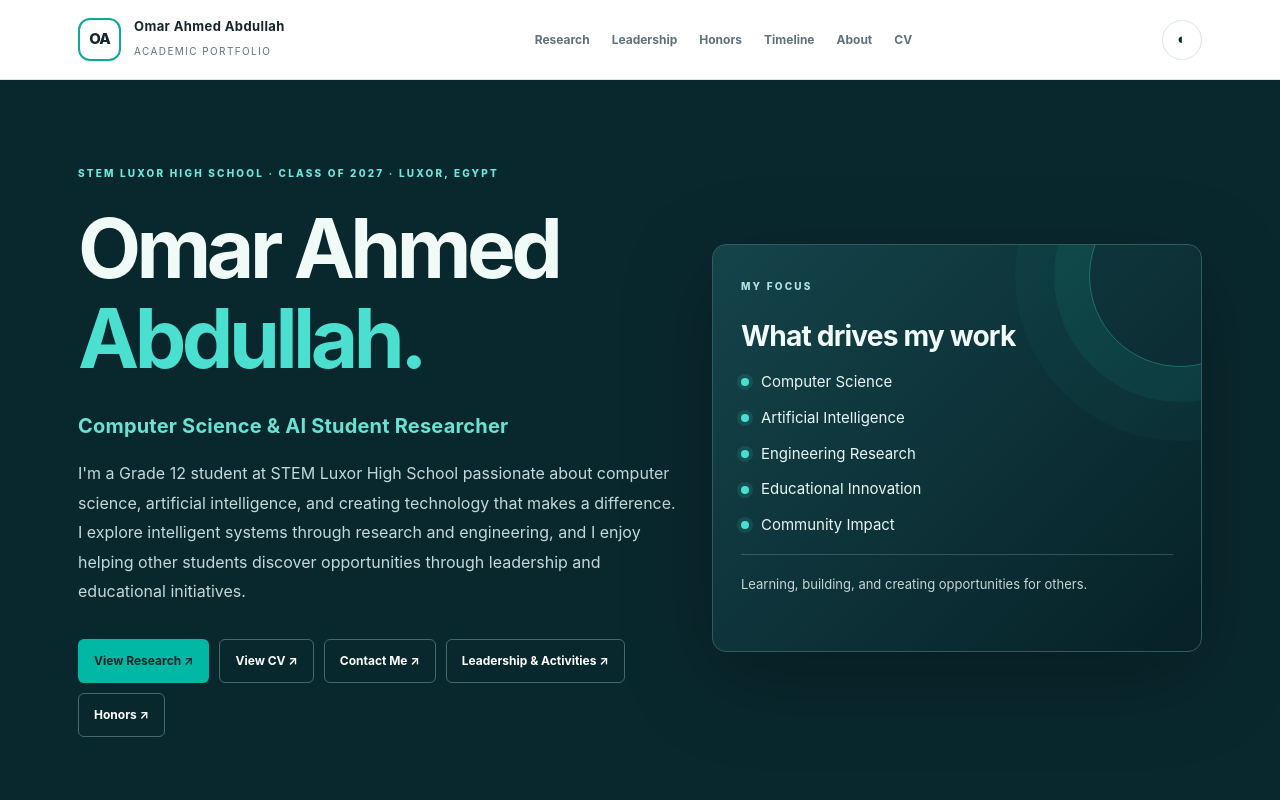
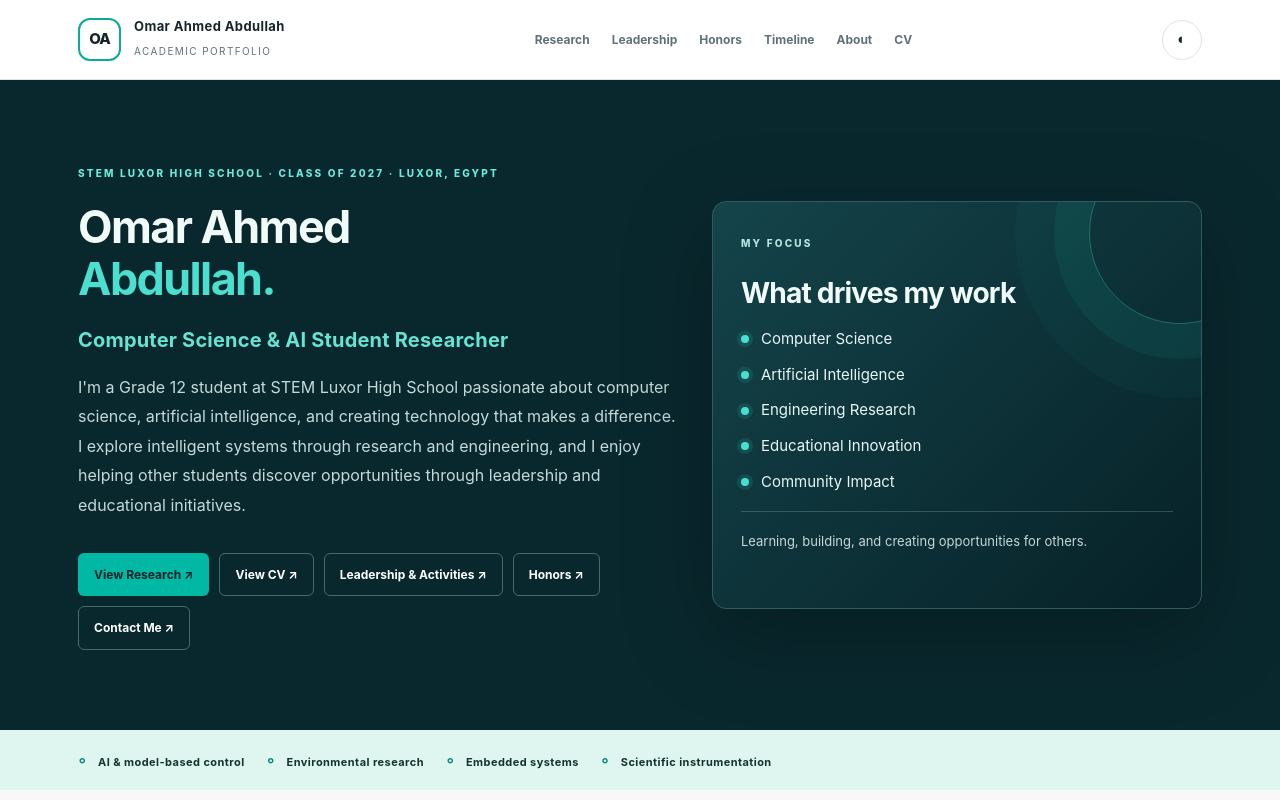
Before and after one commit to omarahmed202008-bot/omarahmed202008-bot.github.io, a plain HTML site: page index.html in a window 1280 px wide. Shown: the top 800 px of the page. Drawn offline with Linux system fonts and the light colour scheme.

Commit message:
Refine homepage name typography and move Contact Me to last

```diff
--- a/index.html
+++ b/index.html
@@ -34,7 +34,7 @@
 @media(max-width:650px){.impact-grid,.honors-grid{grid-template-columns:1fr}.impact-section,.honors-section{padding-top:48px;padding-bottom:52px}.impact-card,.honor-card{padding:22px}.impact-card h3{font-size:20px}}
 
 /* Hero simplification and direct contact */
-.hero-title-simple{font-size:clamp(48px,6.4vw,90px);line-height:1.1;letter-spacing:-.055em}
+.hero-title-simple{font-size:clamp(34px,3.5vw,52px);line-height:1.17;letter-spacing:-.035em;font-weight:750;margin-top:16px;margin-bottom:16px}
 .hero-subtitle{color:#68e3d3;font-weight:650;font-size:clamp(15px,1.6vw,20px);letter-spacing:.01em;margin:18px 0 12px}
 .hero-intro .hero-desc{max-width:680px;line-height:1.85}
 .hero-actions-five{flex-wrap:wrap;gap:10px;max-width:730px}
@@ -52,7 +52,7 @@
 .contact-label{font-size:10px;letter-spacing:.15em;color:var(--teal2);font-weight:800}
 .contact-card strong{font-size:clamp(14px,1.45vw,20px);color:var(--ink);overflow-wrap:anywhere}
 .contact-linktext{font-size:12px;color:var(--muted);font-weight:700}
-@media(max-width:700px){.hero-title-simple{font-size:clamp(46px,10vw,68px)}.hero-actions-five{gap:9px}.hero-actions-five .btn{white-space:normal;text-align:center}.contact-section{padding-top:48px;padding-bottom:54px}.contact-cards{grid-template-columns:1fr}}
+@media(max-width:700px){.hero-title-simple{font-size:clamp(31px,7.6vw,42px)}.hero-actions-five{gap:9px}.hero-actions-five .btn{white-space:normal;text-align:center}.contact-section{padding-top:48px;padding-bottom:54px}.contact-cards{grid-template-columns:1fr}}
 </style></head><body id="top"><a class="skip" href="#main">Skip to content</a><header class="topbar"><div class="topbar-inner shell"><a class="identity" href="#top"><span class="identity-mark">OA</span><span><strong>Omar Ahmed Abdullah</strong><small>Academic portfolio</small></span></a><nav aria-label="Main navigation" class="nav"><a href="#research">Research</a><a href="#leadership">Leadership</a><a href="#honors">Honors</a><a href="#timeline">Timeline</a><a href="#about">About</a><a href="cv.html">CV</a></nav><div class="tools"><button aria-label="Switch color theme" class="round-btn" data-theme-toggle="" title="Color theme">◐</button><button aria-expanded="false" aria-label="Open navigation" class="round-btn mobile-toggle" data-menu-toggle="">☰</button></div></div></header><main id="main"><section class="hero"><div class="shell hero-shell">
 <div class="hero-intro">
 <span class="eyebrow" style="color:#6be9db">STEM LUXOR HIGH SCHOOL · CLASS OF 2027 · LUXOR, EGYPT</span>
@@ -62,9 +62,9 @@
 <div class="hero-actions hero-actions-five" aria-label="Explore my portfolio">
 <a class="btn btn-teal" href="#research">View Research ↗</a>
 <a class="btn btn-dark-line" href="cv.html">View CV ↗</a>
-<a class="btn btn-dark-line" href="#contact">Contact Me ↗</a>
 <a class="btn btn-dark-line" href="#leadership">Leadership &amp; Activities ↗</a>
 <a class="btn btn-dark-line" href="#honors">Honors ↗</a>
+<a class="btn btn-dark-line" href="#contact">Contact Me ↗</a>
 </div></div>
 <aside aria-label="Research and personal interests" class="hero-side hero-focus">
 <span class="eyebrow" style="color:#b2e5e0">MY FOCUS</span>
```
